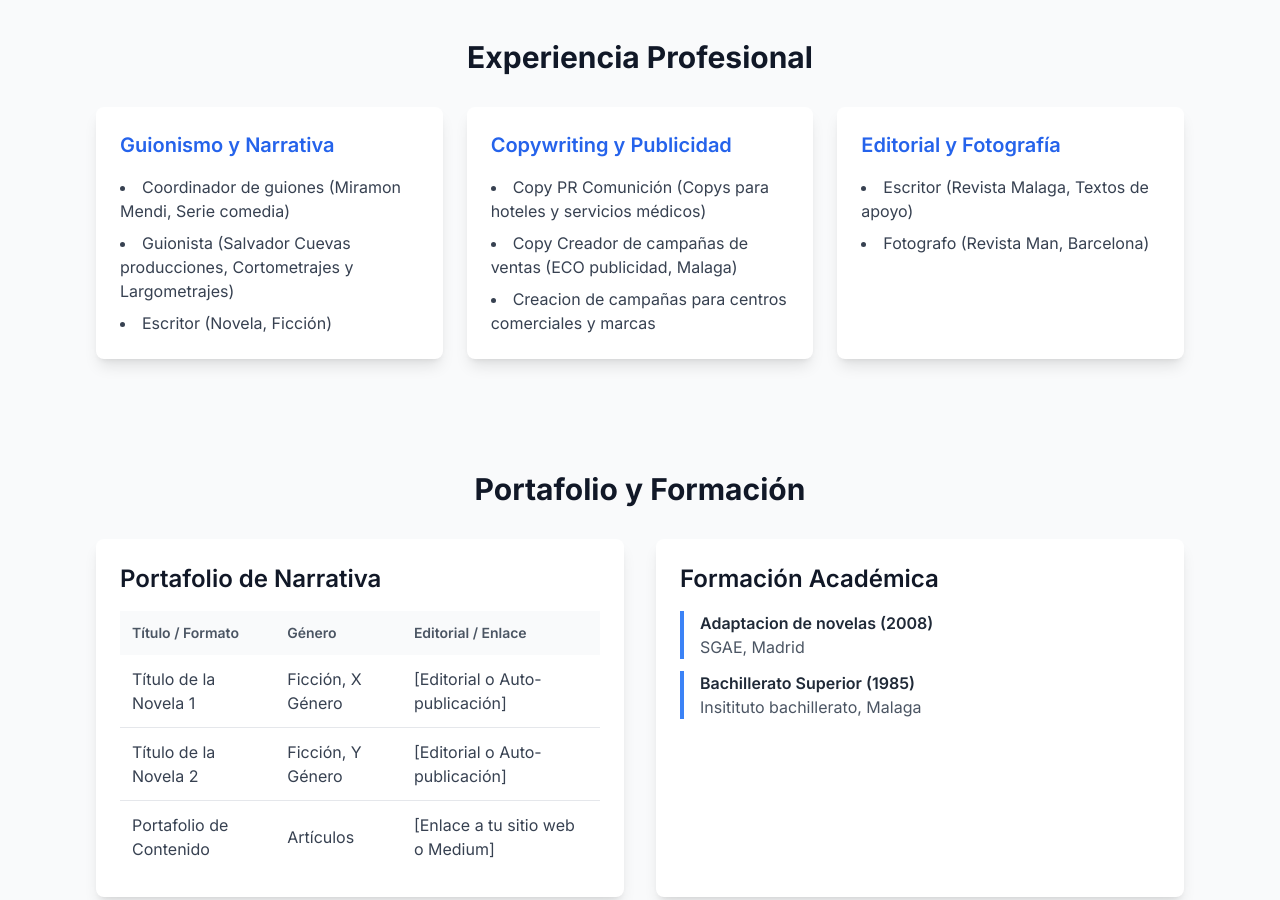
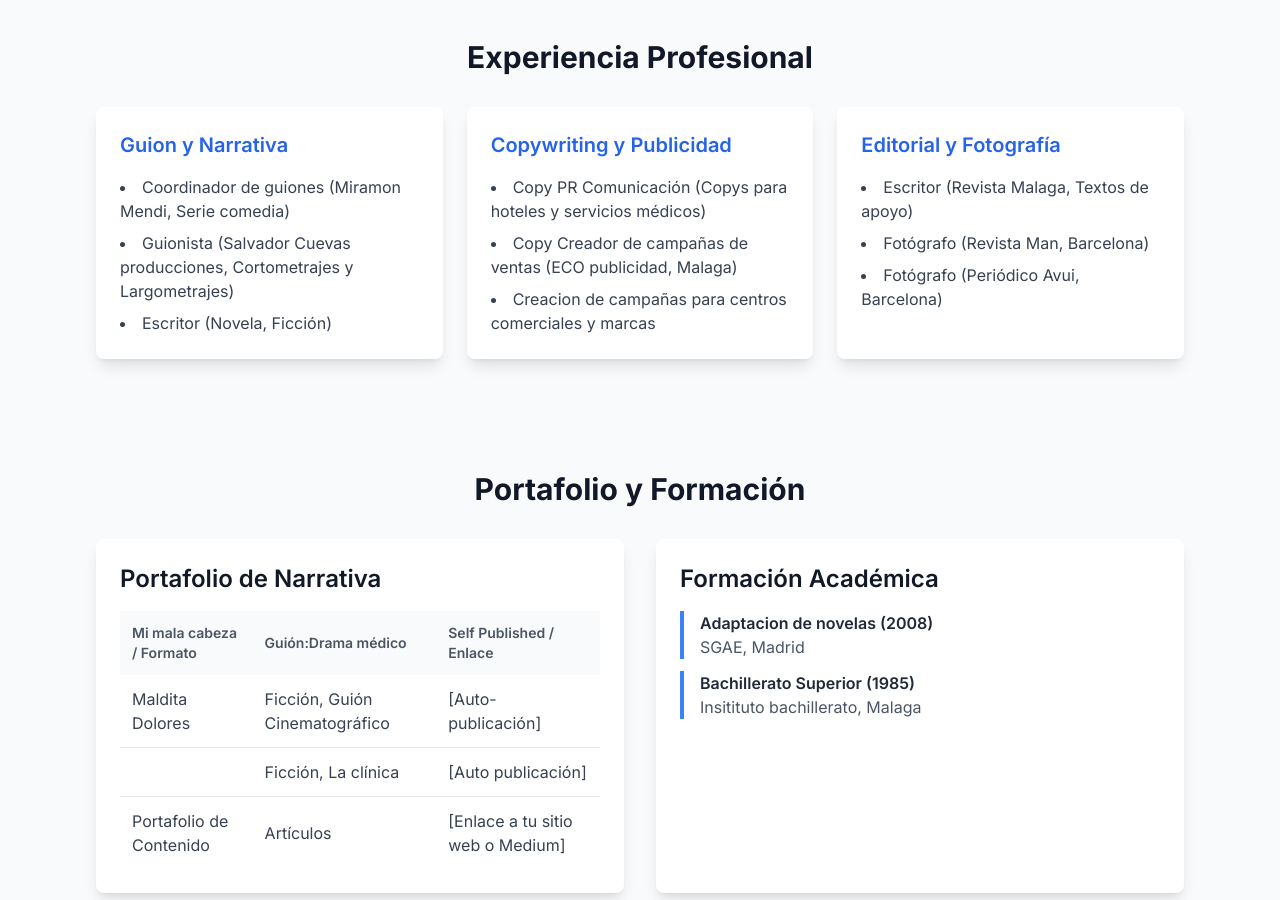
Before and after one commit to Ehuhoh/cv-interactive-ia, a plain HTML site: page index.html in a window 1280 px wide. Shown: the part 1220-2120 px from the top of the page. Drawn offline with nearby package versions, Linux system fonts and the light colour scheme.

Commit message:
Update index.html

```diff
--- a/index.html
+++ b/index.html
@@ -154,7 +154,7 @@
             <div class="grid grid-cols-1 md:grid-cols-2 lg:grid-cols-3 gap-6">
 
                 <div class="bg-white rounded-lg shadow-lg p-6">
-                    <h3 class="text-xl font-semibold text-blue-600 mb-4">Guionismo y Narrativa</h3>
+                    <h3 class="text-xl font-semibold text-blue-600 mb-4">Guion y Narrativa</h3>
                     <ul class="list-disc list-inside space-y-2 text-gray-700">
                         <li>Coordinador de guiones (Miramon Mendi, Serie comedia)</li>
                         <li>Guionista (Salvador Cuevas producciones, Cortometrajes y Largometrajes)</li>
@@ -165,7 +165,7 @@
                 <div class="bg-white rounded-lg shadow-lg p-6">
                     <h3 class="text-xl font-semibold text-blue-600 mb-4">Copywriting y Publicidad</h3>
                     <ul class="list-disc list-inside space-y-2 text-gray-700">
-                        <li>Copy PR Comunición (Copys para hoteles y servicios médicos)</li>
+                        <li>Copy PR Comunicación (Copys para hoteles y servicios médicos)</li>
                         <li>Copy Creador de campañas de ventas (ECO publicidad, Malaga)</li>
                         <li>Creacion de campañas para centros comerciales y marcas</li>
                     </ul>
@@ -175,7 +175,8 @@
                     <h3 class="text-xl font-semibold text-blue-600 mb-4">Editorial y Fotografía</h3>
                     <ul class="list-disc list-inside space-y-2 text-gray-700">
                         <li>Escritor (Revista Malaga, Textos de apoyo)</li>
-                        <li>Fotografo (Revista Man, Barcelona)</li>
+                        <li>Fotógrafo (Revista Man, Barcelona)</li>
+                        <li>Fotógrafo (Periódico Avui, Barcelona)</li>
                     </ul>
                 </div>
             </div>
@@ -191,21 +192,21 @@
                         <table class="w-full min-w-full text-left">
                             <thead class="bg-gray-50">
                                 <tr>
-                                    <th class="p-3 text-sm font-semibold text-gray-600">Título / Formato</th>
-                                    <th class="p-3 text-sm font-semibold text-gray-600">Género</th>
-                                    <th class="p-3 text-sm font-semibold text-gray-600">Editorial / Enlace</th>
+                                    <th class="p-3 text-sm font-semibold text-gray-600">Mi mala cabeza / Formato</th>
+                                    <th class="p-3 text-sm font-semibold text-gray-600">Guión:Drama médico</th>
+                                    <th class="p-3 text-sm font-semibold text-gray-600">Self Published / Enlace</th>
                                 </tr>
                             </thead>
                             <tbody class="divide-y divide-gray-200">
                                 <tr class="hover:bg-gray-50">
-                                    <td class="p-3 text-gray-700 font-medium">Título de la Novela 1</td>
-                                    <td class="p-3 text-gray-700">Ficción, X Género</td>
-                                    <td class="p-3 text-gray-700">[Editorial o Auto-publicación]</td>
+                                    <td class="p-3 text-gray-700 font-medium">Maldita Dolores</td>
+                                    <td class="p-3 text-gray-700">Ficción, Guión Cinematográfico</td>
+                                    <td class="p-3 text-gray-700">[Auto-publicación]</td>
                                 </tr>
                                 <tr class="hover:bg-gray-50">
-                                    <td class="p-3 text-gray-700 font-medium">Título de la Novela 2</td>
-                                    <td class="p-3 text-gray-700">Ficción, Y Género</td>
-                                    <td class="p-3 text-gray-700">[Editorial o Auto-publicación]</td>
+                                    <td class="p-3 text-gray-700 font-medium"></td>
+                                    <td class="p-3 text-gray-700">Ficción, La clínica</td>
+                                    <td class="p-3 text-gray-700">[Auto publicación]</td>
                                 </tr>
                                 <tr class="hover:bg-gray-50">
                                     <td class="p-3 text-gray-700 font-medium">Portafolio de Contenido</td>
```
